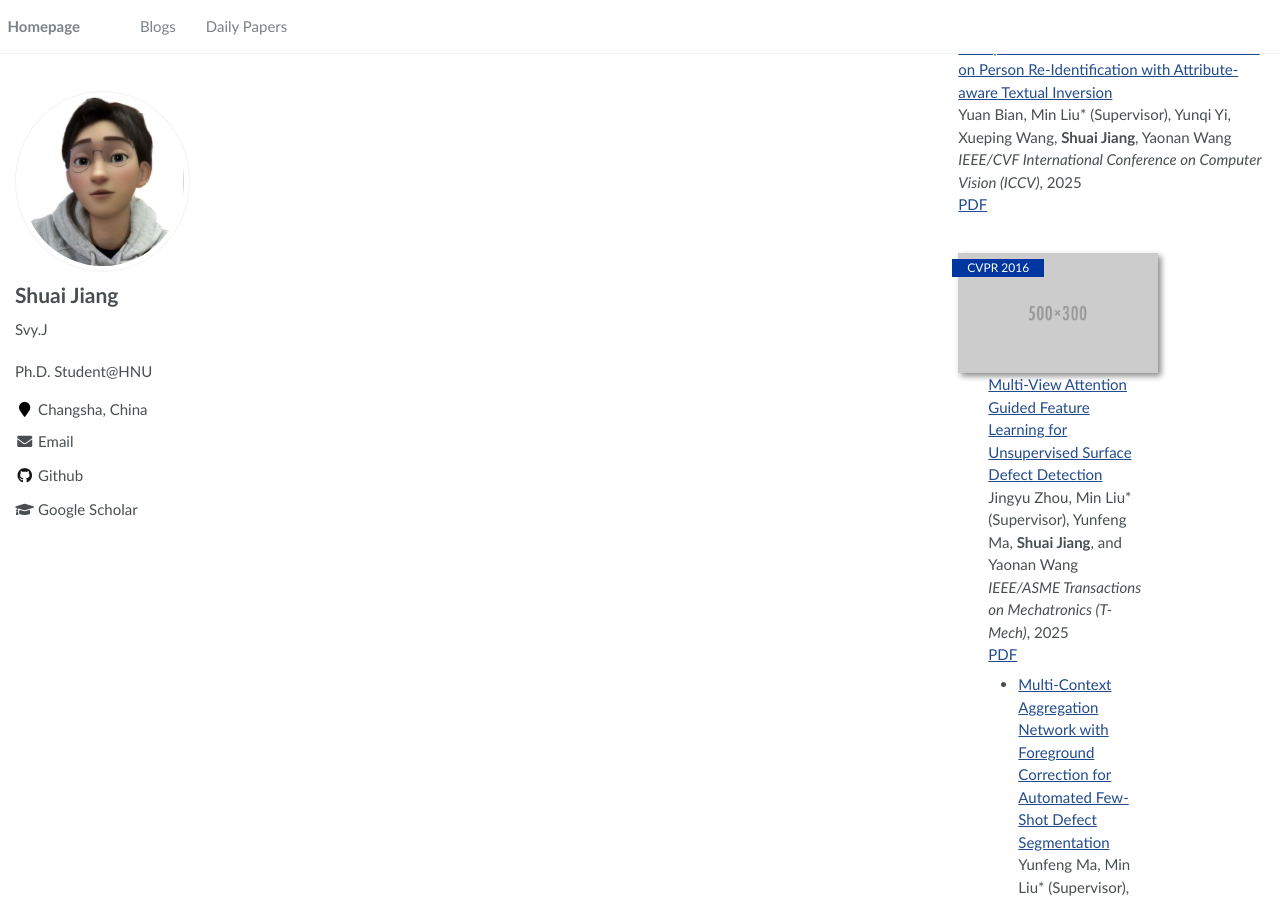
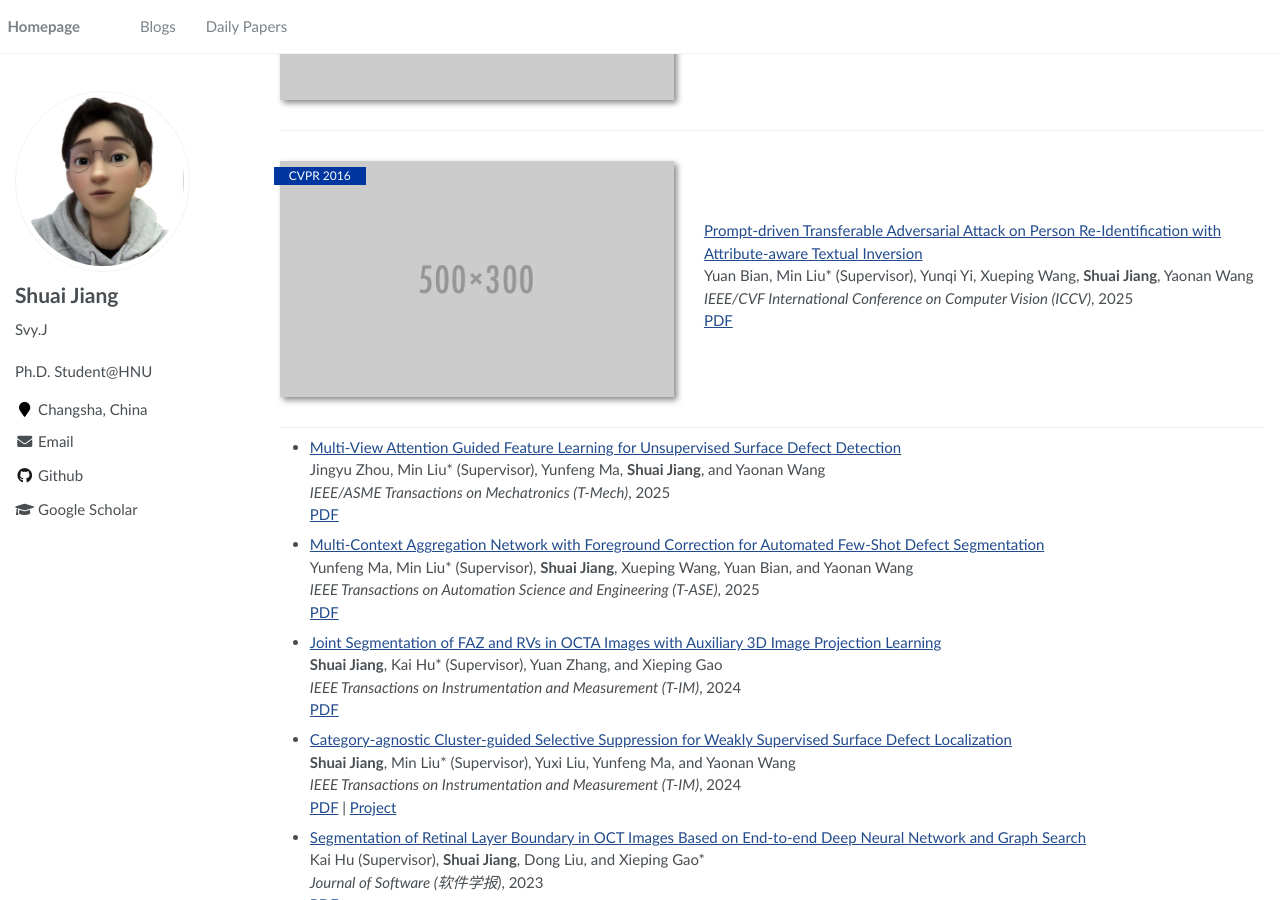
Before and after one commit to SvyJ/svyj.github.io, a Jekyll site: the page built from _pages/index.md, in a window 1280 px wide and 900 px high, scrolled down 1670 px. Built offline with Jekyll 4.4.1, drawn with Linux system fonts in a browser that asks for light colours.

Commit message:
Update index.md

```diff
--- a/_pages/index.md
+++ b/_pages/index.md
@@ -90,11 +90,12 @@
 
 <div class='paper-box'><div class='paper-box-image'><div><div class="badge">CVPR 2016</div><img src='images/500x300.png' alt="sym" width="100%"></div></div>
 <div class='paper-box-text' markdown="1">
-
 [Neural Architecture Search-based Detection Method and System for Aero-engine Blade Surface Defects](https://www.sciengine.com/SSI/doi/10.1360/SSI-2025-0145)<br>
 Xihang Cheng†, Xiangfei Meng†, Min Liu* (Supervisor), Yuxi Liu, Yunfeng Ma, **Shuai Jiang**, and Yaonan Wang<br>
 _SCIENTIA SINICA Informationis (中国科学: 信息科学)_, 2025<br>
 [PDF](https://www.sciengine.com/SSI/doi/10.1360/SSI-2025-0145)
+</div>
+</div>
 
 <div class='paper-box'><div class='paper-box-image'><div><div class="badge">CVPR 2016</div><img src='images/500x300.png' alt="sym" width="100%"></div></div>
 <div class='paper-box-text' markdown="1">
@@ -104,13 +105,13 @@
 _IEEE/CVF International Conference on Computer Vision (ICCV)_, 2025<br>
 [PDF](https://arxiv.org/pdf/2502.19697)
 
-<div class='paper-box'><div class='paper-box-image'><div><div class="badge">CVPR 2016</div><img src='images/500x300.png' alt="sym" width="100%"></div></div>
-<div class='paper-box-text' markdown="1">
+</div>
+</div>
 
-[Multi-View Attention Guided Feature Learning for Unsupervised Surface Defect Detection](https://ieeexplore.ieee.org/document/11010089)<br>
-Jingyu Zhou, Min Liu* (Supervisor), Yunfeng Ma, **Shuai Jiang**, and Yaonan Wang<br>
-_IEEE/ASME Transactions on Mechatronics (T-Mech)_, 2025<br>
-[PDF](https://ieeexplore.ieee.org/document/11010089)
+- [Multi-View Attention Guided Feature Learning for Unsupervised Surface Defect Detection](https://ieeexplore.ieee.org/document/11010089)<br>
+  Jingyu Zhou, Min Liu* (Supervisor), Yunfeng Ma, **Shuai Jiang**, and Yaonan Wang<br>
+  _IEEE/ASME Transactions on Mechatronics (T-Mech)_, 2025<br>
+  [PDF](https://ieeexplore.ieee.org/document/11010089)
 
 - [Multi-Context Aggregation Network with Foreground Correction for Automated Few-Shot Defect Segmentation](https://ieeexplore.ieee.org/document/10942431)<br>
   Yunfeng Ma, Min Liu* (Supervisor), **Shuai Jiang**, Xueping Wang, Yuan Bian, and Yaonan Wang<br>
```
